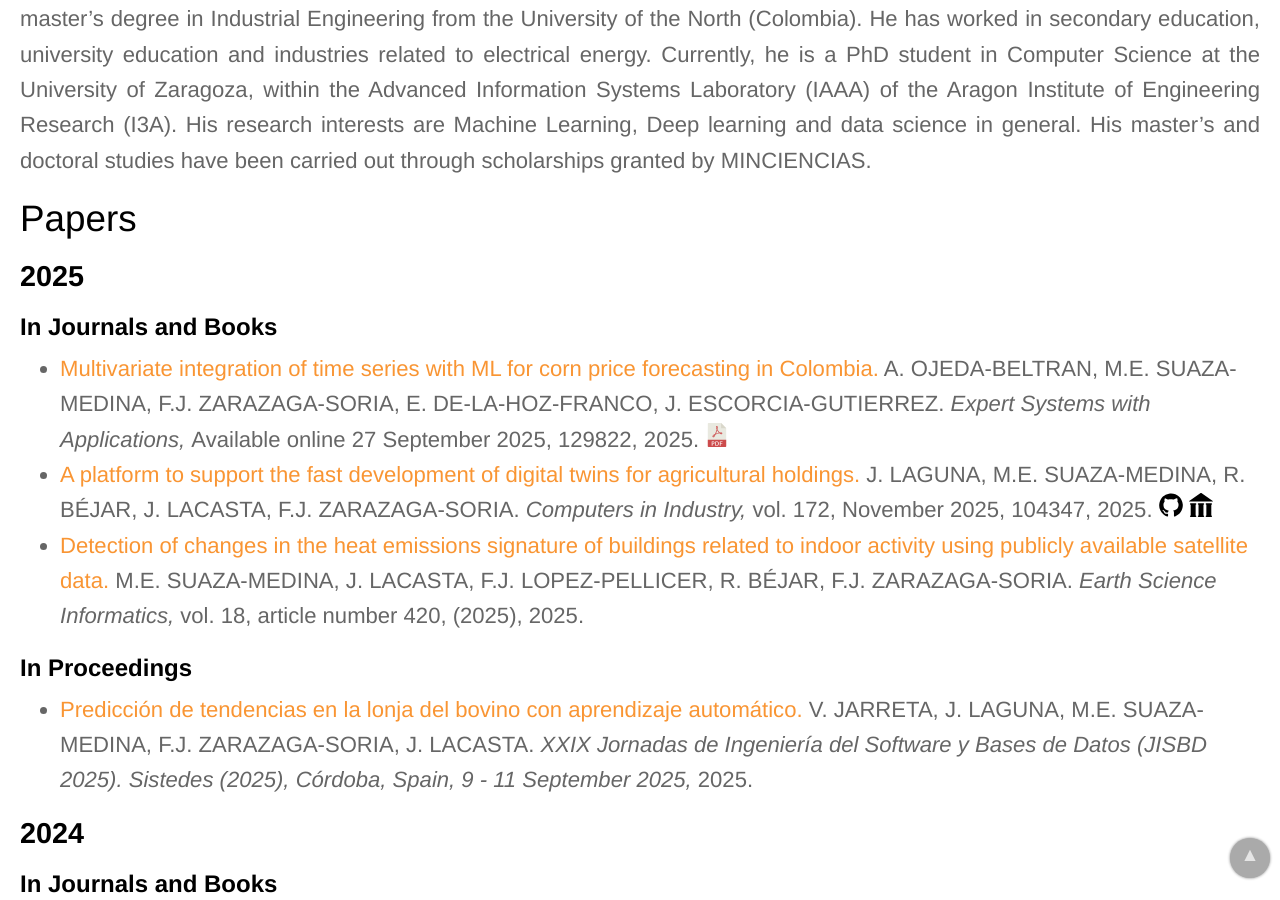
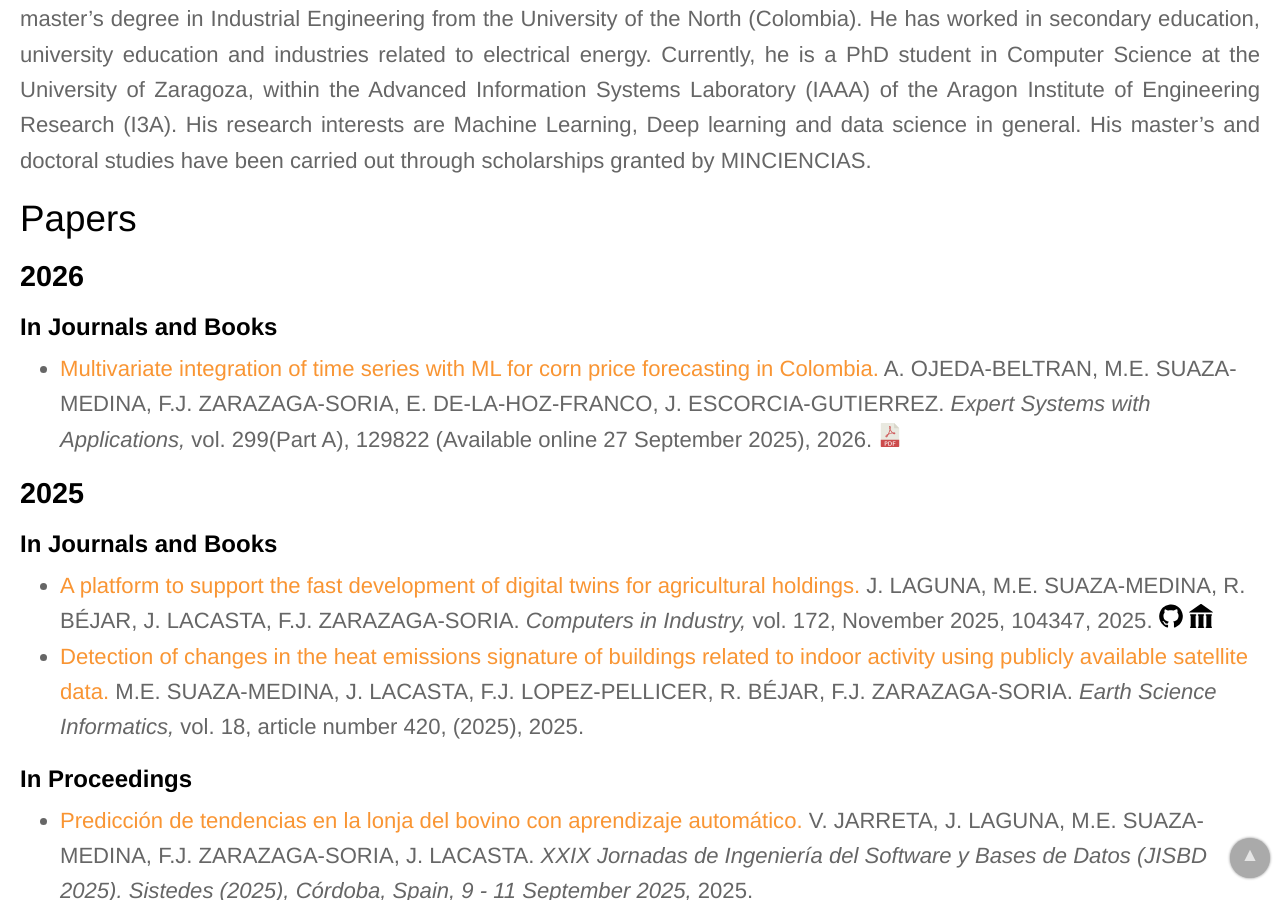
Before and after one commit to IAAA-Lab/IAAA-Lab.github.io, a Jekyll site: the page built from _staff/mario.md, in a window 1280 px wide and 900 px high, scrolled down 557 px. Built offline with Jekyll 4.4.1, drawn with Linux system fonts in a browser that asks for light colours.

Commit message:
Actualizar año y numero en ESA paper

```diff
--- a/_data/papers.yml
+++ b/_data/papers.yml
@@ -6,8 +6,8 @@
   url: https://doi.org/10.1016/j.eswa.2025.129822
   authors: A. OJEDA-BELTRAN, M.E. SUAZA-MEDINA, F.J. ZARAZAGA-SORIA, E. DE-LA-HOZ-FRANCO, J. ESCORCIA-GUTIERREZ
   publication: "Expert Systems with Applications"
-  publication_detail: "Available online 27 September 2025, 129822"
-  year: 2025
+  publication_detail: "vol. 299(Part A), 129822 (Available online 27 September 2025)"
+  year: 2026
   doi: 10.1016/j.eswa.2025.129822
   alt_pdf_url: https://iaaa.es/curriculum/08-Publicaciones-Articulos/art_2025_prev_MaizeColombia.pdf
 # -------------------
```
